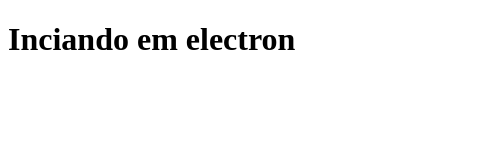
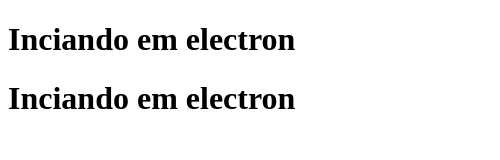
Before and after one commit to VictorPacelli/electron, an Electron app: page index.html in a window 500 px wide. Drawn offline with Linux system fonts and the light colour scheme.

Commit message:
Update index.html

```diff
--- a/index.html
+++ b/index.html
@@ -7,5 +7,6 @@
 </head>
 <body>
     <h1> Inciando em electron</h1>
+    <h1> Inciando em electron</h1>
 </body>
 </html>
```
